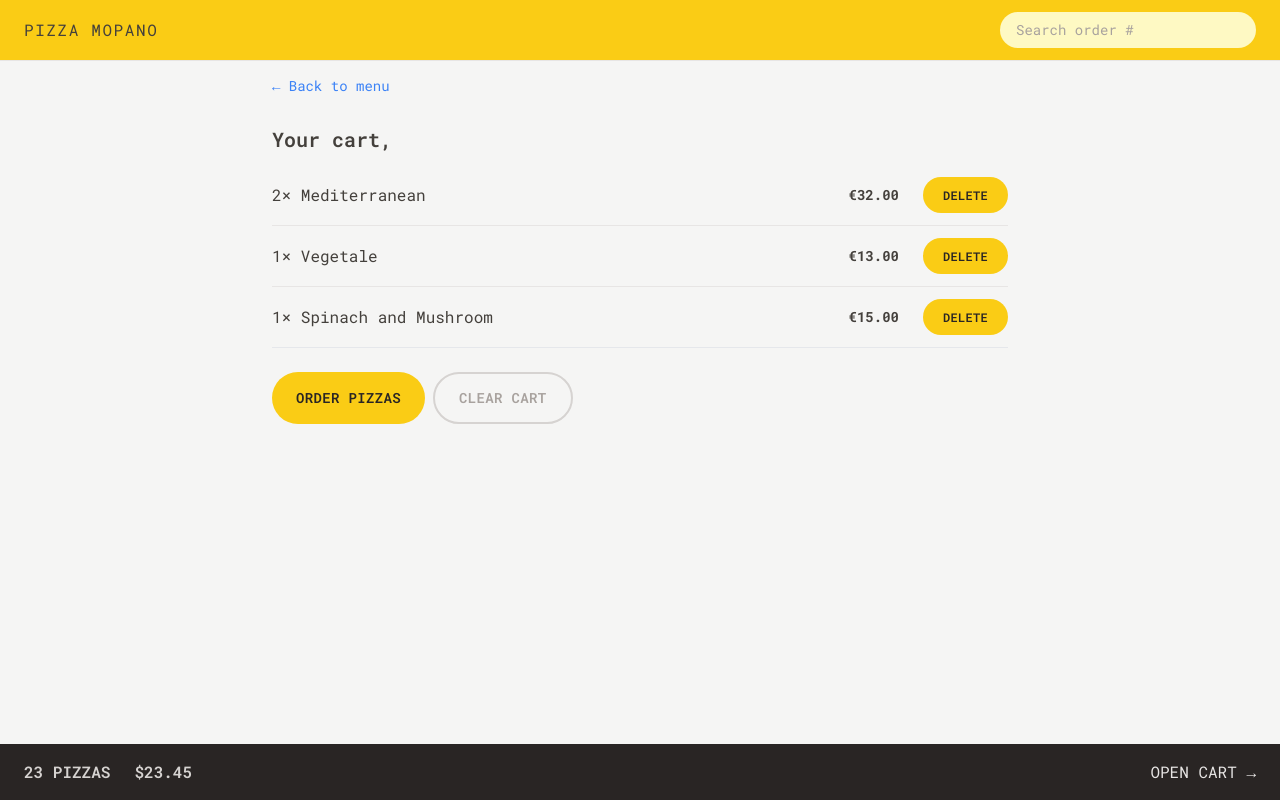
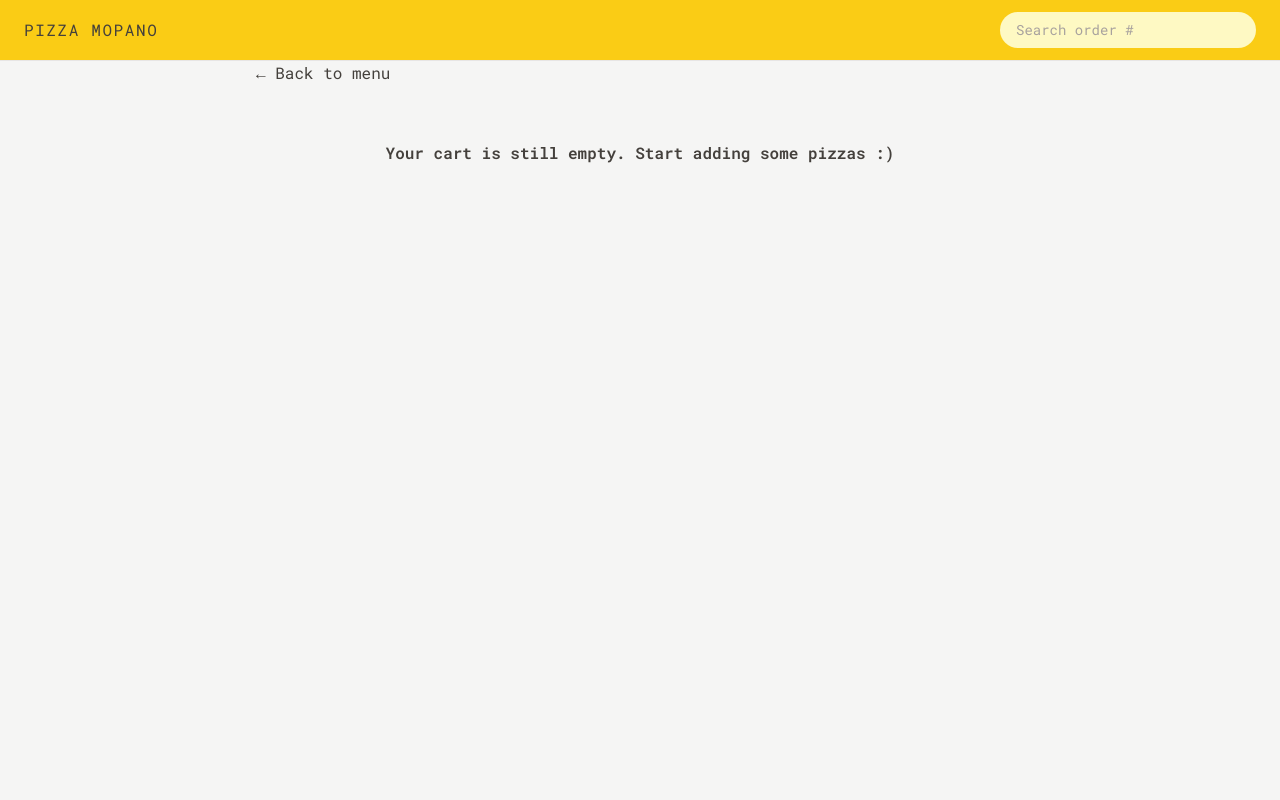
Before and after one commit to funnypar/Learn-React, a React (Vite) app in the folder pizza-mopano/: page /cart in a window 1280 px wide. Built offline with nearby package versions, Linux system fonts and the light colour scheme.

Commit message:
handleCartQuantity

```diff
--- a/pizza-mopano/src/features/cart/Cart.jsx
+++ b/pizza-mopano/src/features/cart/Cart.jsx
@@ -1,35 +1,16 @@
 import LinkButton from '../../ui/LinkButton';
 import Button from '../../ui/Button';
 import CartItem from './CartItem';
-import { useSelector } from 'react-redux';
-
-const fakeCart = [
-  {
-    pizzaId: 12,
-    name: 'Mediterranean',
-    quantity: 2,
-    unitPrice: 16,
-    totalPrice: 32,
-  },
-  {
-    pizzaId: 6,
-    name: 'Vegetale',
-    quantity: 1,
-    unitPrice: 13,
-    totalPrice: 13,
-  },
-  {
-    pizzaId: 11,
-    name: 'Spinach and Mushroom',
-    quantity: 1,
-    unitPrice: 15,
-    totalPrice: 15,
-  },
-];
+import EmptyCart from './EmptyCart';
+import { useDispatch, useSelector } from 'react-redux';
+import { clearCart } from './cartSlice';
 
 function Cart() {
-  const cart = fakeCart;
+  const dispatch = useDispatch();
   const userName = useSelector((state) => state.user.username);
+  const cart = useSelector((state) => state.cart.cart);
+
+  if (cart.length === 0) return <EmptyCart />;
 
   return (
     <div className="px-4 py-3">
@@ -48,7 +29,9 @@ function Cart() {
           Order pizzas
         </Button>
 
-        <Button type="secondary">Clear cart</Button>
+        <Button type="secondary" onClick={() => dispatch(clearCart())}>
+          Clear cart
+        </Button>
       </div>
     </div>
   );
--- a/pizza-mopano/src/features/cart/CartItem.jsx
+++ b/pizza-mopano/src/features/cart/CartItem.jsx
@@ -1,8 +1,16 @@
+import { useDispatch } from 'react-redux';
 import Button from '../../ui/Button';
 import { formatCurrency } from '../../utils/helpers';
+import {
+  decreaseItemQuantity,
+  deleteItem,
+  increaseItemQuantity,
+} from './cartSlice';
+import QuantityButton from '../../ui/QuantityButton';
 
 function CartItem({ item }) {
   const { pizzaId, name, quantity, totalPrice } = item;
+  const dispatch = useDispatch();
 
   return (
     <li className="py-3 sm:flex sm:items-center sm:justify-between">
@@ -11,7 +19,10 @@ function CartItem({ item }) {
       </p>
       <div className="flex items-center justify-between sm:gap-6">
         <p className="text-sm font-bold">{formatCurrency(totalPrice)}</p>
-        <Button type="small">Delete</Button>
+        <QuantityButton pizzaId={pizzaId} />
+        <Button type="small" onClick={() => dispatch(deleteItem(pizzaId))}>
+          Delete
+        </Button>
       </div>
     </li>
   );
--- a/pizza-mopano/src/features/cart/CartOverview.jsx
+++ b/pizza-mopano/src/features/cart/CartOverview.jsx
@@ -1,11 +1,19 @@
+import { useSelector } from 'react-redux';
 import { Link } from 'react-router-dom';
+import { formatCurrency } from '../../utils/helpers';
+import { totalLastPrice, totalLastQuantity } from './cartSlice';
 
 function CartOverview() {
+  const totalQuantity = useSelector(totalLastQuantity);
+  const totalPrice = useSelector(totalLastPrice);
+
+  if (!totalQuantity) return null;
+
   return (
     <div className="flex items-center justify-between bg-stone-800 px-4 py-4 text-sm uppercase text-stone-200 sm:px-6 md:text-base">
       <p className="space-x-4 font-semibold text-stone-300 sm:space-x-6">
-        <span>23 pizzas</span>
-        <span>$23.45</span>
+        <span>{totalQuantity} pizzas</span>
+        <span>{formatCurrency(totalPrice)}</span>
       </p>
       <Link to="/cart">Open cart &rarr;</Link>
     </div>
--- a/pizza-mopano/src/features/cart/EmptyCart.jsx
+++ b/pizza-mopano/src/features/cart/EmptyCart.jsx
@@ -5,7 +5,9 @@ function EmptyCart() {
     <div>
       <Link to="/menu">&larr; Back to menu</Link>
 
-      <p>Your cart is still empty. Start adding some pizzas :)</p>
+      <p className=" p-14 text-center font-semibold">
+        Your cart is still empty. Start adding some pizzas :)
+      </p>
     </div>
   );
 }
--- a/pizza-mopano/src/features/cart/cartSlice.js
+++ b/pizza-mopano/src/features/cart/cartSlice.js
@@ -15,16 +15,18 @@ const cartSlice = createSlice({
       state.cart = state.cart.filter((el) => el.pizzaId !== action.payload);
     },
     increaseItemQuantity(state, action) {
-      const item = state.cart.filter((el) => el.pizzaId !== action.payload);
+      const item = state.cart.find((el) => el.pizzaId === action.payload);
 
       item.quantity++;
       item.totalPrice = item.quantity * item.unitPrice;
     },
     decreaseItemQuantity(state, action) {
-      const item = state.cart.filter((el) => el.pizzaId !== action.payload);
+      const item = state.cart.find((el) => el.pizzaId === action.payload);
 
       item.quantity--;
       item.totalPrice = item.quantity * item.unitPrice;
+
+      if (item.quantity === 0) cartSlice.caseReducers.deleteItem(state, action);
     },
     clearCart(state) {
       state.cart = [];
@@ -41,3 +43,9 @@ export const {
 } = cartSlice.actions;
 
 export default cartSlice.reducer;
+
+export const totalLastQuantity = (state) =>
+  state.cart.cart.reduce((sum, item) => sum + item.quantity, 0);
+
+export const totalLastPrice = (state) =>
+  state.cart.cart.reduce((sum, item) => sum + item.totalPrice, 0);
--- a/pizza-mopano/src/ui/Button.jsx
+++ b/pizza-mopano/src/ui/Button.jsx
@@ -7,6 +7,7 @@ function Button({ children, disabled, to, type, onClick }) {
   const styles = {
     primary: base + ' px-4 py-3 md:px-6 md:py-4',
     small: base + ' px-4 py-2 md:px-5 md:py-2.5 text-xs',
+    mini: base + 'px-4 py-2.5 md:px-4 md:py-2.5',
     secondary:
       'inline-block text-sm rounded-full border-2 border-stone-300 font-semibold uppercase tracking-wide text-stone-400 transition-colors duration-300 hover:bg-stone-300 hover:text-stone-800 focus:bg-stone-300 focus:text-stone-800 focus:outline-none focus:ring focus:ring-stone-200 focus:ring-offset-2 disabled:cursor-not-allowed px-4 py-2.5 md:px-6 md:py-3.5',
   };
--- /dev/null
+++ b/pizza-mopano/src/ui/QuantityButton.jsx
@@ -0,0 +1,29 @@
+import { useDispatch } from 'react-redux';
+import Button from './Button';
+import {
+  decreaseItemQuantity,
+  increaseItemQuantity,
+} from '../features/cart/cartSlice';
+
+const QuantityButton = ({ pizzaId }) => {
+  const dispatch = useDispatch();
+
+  return (
+    <div className="flex gap-2">
+      <Button
+        type="mini"
+        onClick={() => dispatch(decreaseItemQuantity(pizzaId))}
+      >
+        -
+      </Button>
+      <Button
+        type="mini"
+        onClick={() => dispatch(increaseItemQuantity(pizzaId))}
+      >
+        +
+      </Button>
+    </div>
+  );
+};
+
+export default QuantityButton;
```
